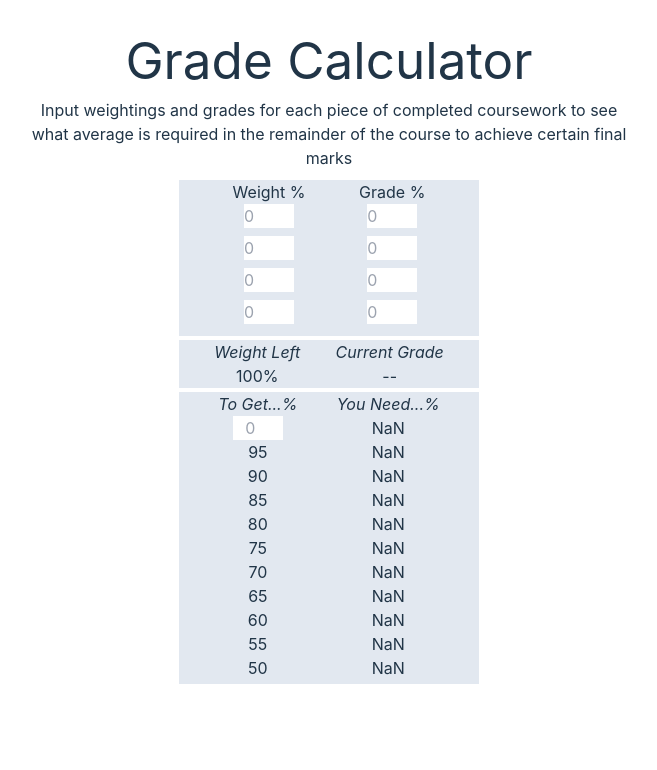
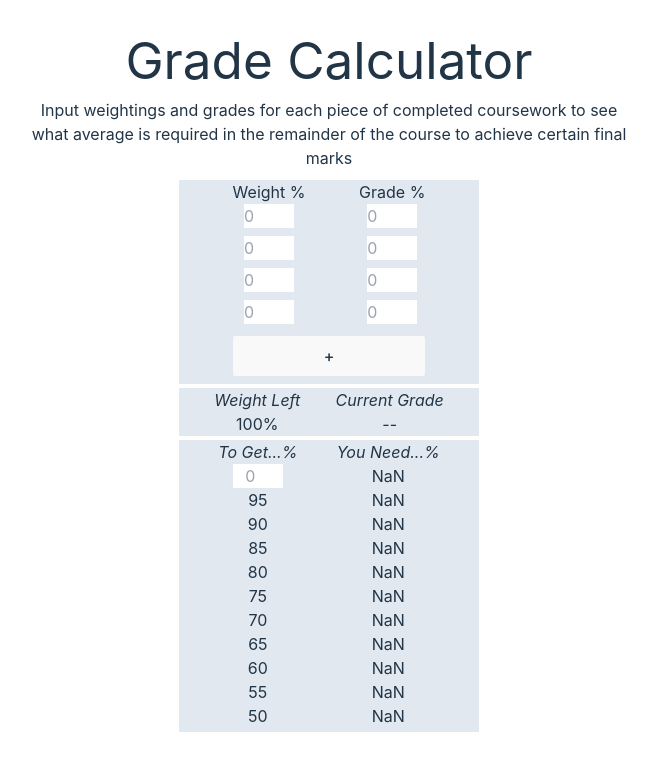
Before and after one commit to TyBrass/grade-calculator, a React (Vite) app: page / in a window 1280 px wide. Shown: the top 770 px of the page, without its empty margins (311-968 px from the left). Built offline with nearby package versions, Linux system fonts and the light colour scheme.

Commit message:
Adjust default CSS; Add button (without functionality)

```diff
--- a/src/App.tsx
+++ b/src/App.tsx
@@ -51,6 +51,7 @@ function App() {
                     </ul>
                 </div>
             </div>
+            <button className='w-[64%] h-[40px] leading-3 mb-[8px]'>+</button>
             <div className='flex justify-evenly border-t-4 border-white'>
                 <div className='flex flex-col max-w-[120px]'>
                     <h2 className='italic'>Weight Left</h2>
--- a/src/index.css
+++ b/src/index.css
@@ -40,7 +40,7 @@ h1 {
 }
 
 button {
-  border-radius: 8px;
+  border-radius: 2px;
   border: 1px solid transparent;
   padding: 0.6em 1.2em;
   font-size: 1em;
@@ -51,7 +51,7 @@ button {
   transition: border-color 0.25s;
 }
 button:hover {
-  border-color: #646cff;
+  border-color: #4f064c;
 }
 button:focus,
 button:focus-visible {
```
